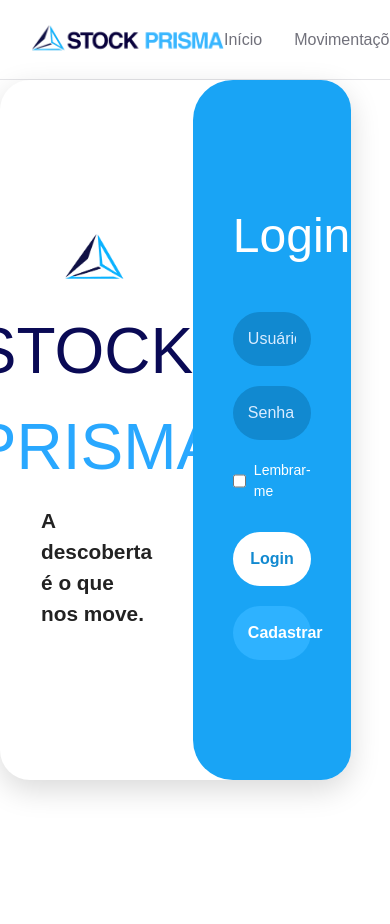
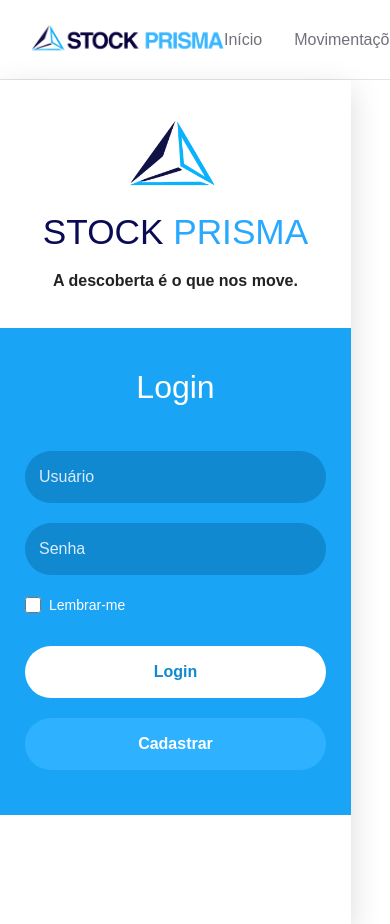
Before and after one commit to pajelive/stock-prisma, a Next.js app in the folder stock_prisma_interface/: page /login in a window 390 px wide. Before the commit the page ends 844 px from the top, so only its background shows below. Built offline with nearby package versions, Linux system fonts and the light colour scheme.

Commit message:
Alterando a logo

```diff
--- a/stock_prisma_interface/src/components/TelaLogin.module.css
+++ b/stock_prisma_interface/src/components/TelaLogin.module.css
@@ -1,20 +1,24 @@
 .container {
-    width: 90%;
+    width: 100%;
     max-width: 1200px;
-    height: 700px;
+    min-height: 700px;
 
     display: flex;
+
     background: white;
     border-radius: 30px;
     overflow: hidden;
+
     box-shadow: 0 10px 30px rgba(0,0,0,.15);
 }
+
 .page{
     min-height:100vh;
     display:flex;
     justify-content:center;
     align-items:center;
-    padding:20px;
+    padding:24px;
+    background:#f4f4f4;
 }
 /* Container principal */
 
@@ -184,3 +188,90 @@
     text-decoration: none;
     font-weight: bold;
 }
+@media (max-width: 900px){
+
+    .container{
+        flex-direction:column;
+        max-width:650px;
+        min-height:auto;
+    }
+
+    .leftPanel{
+        width:100%;
+        padding:45px 35px 30px;
+    }
+
+    .rightPanel{
+        width:100%;
+        border-radius:30px 30px 0 0;
+        padding:45px 35px;
+    }
+
+    .logo{
+        width:180px;
+    }
+
+    .leftPanel h1{
+        font-size:3rem;
+    }
+
+    .loginCard{
+        width:100%;
+        max-width:450px;
+        margin:auto;
+    }
+}
+@media (max-width: 600px){
+
+    .page{
+        padding:0;
+    }
+
+    .container{
+        min-height:100vh;
+        border-radius:0;
+    }
+
+    .leftPanel{
+        padding:35px 25px;
+    }
+
+    .logo{
+        width:135px;
+        margin-bottom:15px;
+    }
+
+    .leftPanel h1{
+        font-size:2.2rem;
+        text-align:center;
+    }
+
+    .slogan{
+        text-align:center;
+        font-size:1rem;
+    }
+
+    .rightPanel{
+        padding:35px 25px 45px;
+        border-radius:0;
+    }
+
+    .loginCard{
+        width:100%;
+    }
+
+    .loginCard h2{
+        font-size:2rem;
+        text-align:center;
+    }
+
+    .inputBox input{
+        padding:14px;
+    }
+
+    .btnLogin,
+    .btnRegister{
+        padding:14px;
+        font-size:1rem;
+    }
+}
```
